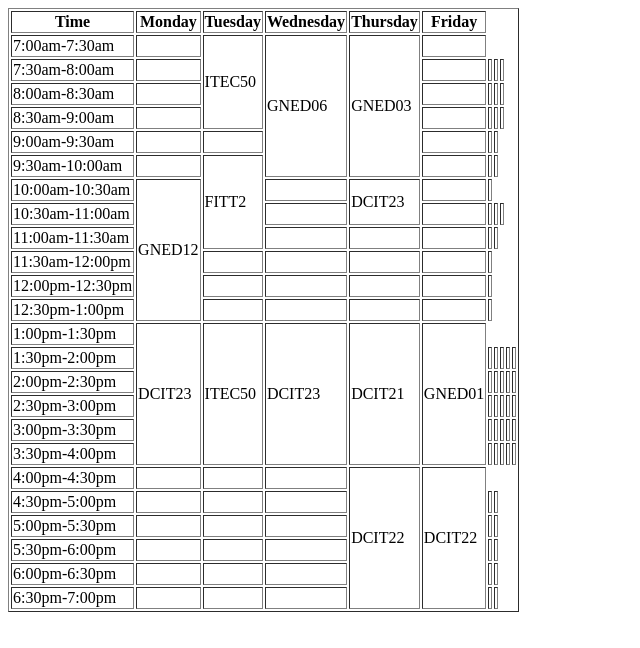
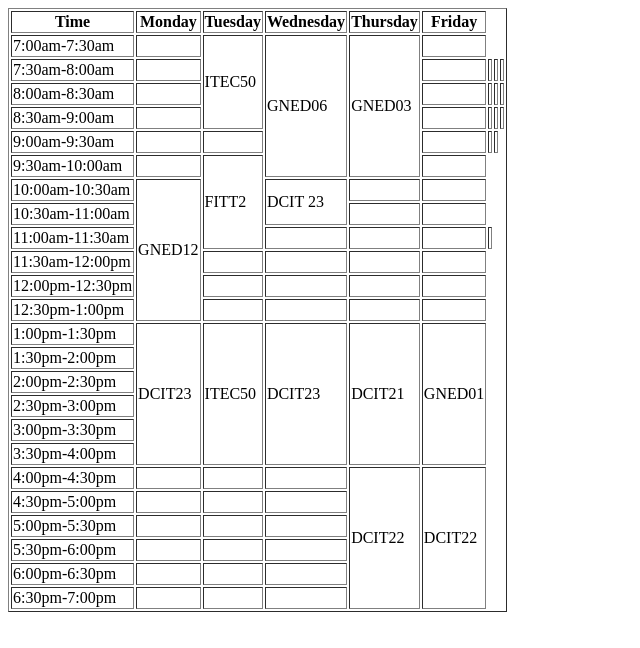
Before and after one commit to bambyrequillo/bambyrequillo.github.io, a plain HTML site: page Activity5.html in a window 1280 px wide. Shown: the whole page, without its empty margins (0-640 px from the left). Drawn offline with Linux system fonts and the light colour scheme.

Commit message:
Update Activity5.html

```diff
--- a/Activity5.html
+++ b/Activity5.html
@@ -62,15 +62,12 @@
 <td></td>
 <td rowspan=4>FITT2</td>
 <td></td>
-<td></td>
-<td></td>
 </tr>
 
 <tr>
 <td>10:00am-10:30am</td>
 <td rowspan=6>GNED12</td>
-<td></td>
-<td rowspan=2>DCIT23</td>
+<td rowspan=2>DCIT 23</td>
 <td></td>
 <td></td>
 </tr>
@@ -79,14 +76,10 @@
 <td>10:30am-11:00am</td>
 <td></td>
 <td></td>
-<td></td>
-<td></td>
-<td></td>
 </tr>
 
 <tr>
 <td>11:00am-11:30am</td>
-<td></td>
 <td></td>
 <td></td>
 <td></td>
@@ -99,7 +92,6 @@
 <td></td>
 <td></td>
 <td></td>
-<td></td>
 </tr>
 
 <tr>
@@ -108,12 +100,10 @@
 <td></td>
 <td></td>
 <td></td>
-<td></td>
 </tr>
 
 <tr>
 <td>12:30pm-1:00pm</td>
-<td></td>
 <td></td>
 <td></td>
 <td></td>
@@ -131,47 +121,22 @@
 
 <tr>
 <td>1:30pm-2:00pm</td>
-<td></td>
-<td></td>
-<td></td>
-<td></td>
-<td></td>
 </tr>
 
 <tr>
 <td>2:00pm-2:30pm</td>
-<td></td>
-<td></td>
-<td></td>
-<td></td>
-<td></td>
 </tr>
 
 <tr>
 <td>2:30pm-3:00pm</td>
-<td></td>
-<td></td>
-<td></td>
-<td></td>
-<td></td>
 </tr>
 
 <tr>
 <td>3:00pm-3:30pm</td>
-<td></td>
-<td></td>
-<td></td>
-<td></td>
-<td></td>
 </tr>
 
 <tr>
 <td>3:30pm-4:00pm</td>
-<td></td>
-<td></td>
-<td></td>
-<td></td>
-<td></td>
 </tr>
 
 <tr>
@@ -188,14 +153,10 @@
 <td></td>
 <td></td>
 <td></td>
-<td></td>
-<td></td>
 </tr>
 
 <tr>
 <td>5:00pm-5:30pm</td>
-<td></td>
-<td></td>
 <td></td>
 <td></td>
 <td></td>
@@ -206,14 +167,10 @@
 <td></td>
 <td></td>
 <td></td>
-<td></td>
-<td></td>
 </tr>
 
 <tr>
 <td>6:00pm-6:30pm</td>
-<td></td>
-<td></td>
 <td></td>
 <td></td>
 <td></td>
@@ -224,8 +181,6 @@
 <td></td>
 <td></td>
 <td></td>
-<td></td>
-<td></td>
 </tr>
 </table>
 </body>
```
